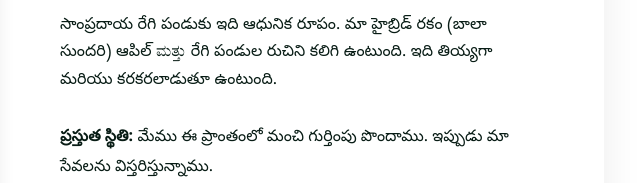
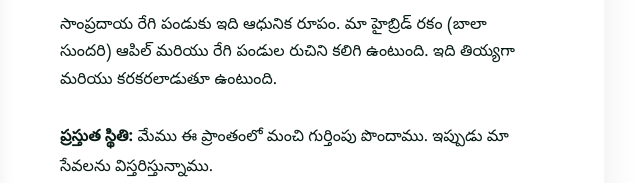
Before and after one commit to madeinrepalle/madeinrepalle.github.io, a plain HTML site: page index.html in a window 1280 px wide. Shown: the part 1851-2034 px from the top of the page, 612-1252 px from the left. Drawn offline with Linux system fonts and the light colour scheme; no server answers; a web font is replaced by a local one.

Commit message:
Correct Telugu fruit description

```diff
--- a/index.html
+++ b/index.html
@@ -542,7 +542,7 @@
 
                 prod_name1: "బాలా సుందరి",
                 prod_name2: "రేగి పండ్లు",
-                prod_desc: "సాంప్రదాయ రేగి పండుకు ఇది ఆధునిక రూపం. మా హైబ్రిడ్ రకం (బాలా సుందరి) ఆపిల్ ಮತ್ತು రేగి పండుల రుచిని కలిగి ఉంటుంది. ఇది తియ్యగా మరియు కరకరలాడుతూ ఉంటుంది.",
+                prod_desc: "సాంప్రదాయ రేగి పండుకు ఇది ఆధునిక రూపం. మా హైబ్రిడ్ రకం (బాలా సుందరి) ఆపిల్ మరియు రేగి పండుల రుచిని కలిగి ఉంటుంది. ఇది తియ్యగా మరియు కరకరలాడుతూ ఉంటుంది.",
                 prod_status_label: "ప్రస్తుత స్థితి:",
                 prod_status_text: "మేము ఈ ప్రాంతంలో మంచి గుర్తింపు పొందాము. ఇప్పుడు మా సేవలను విస్తరిస్తున్నాము.",
                 loc_title: "మా పొలం",
```
